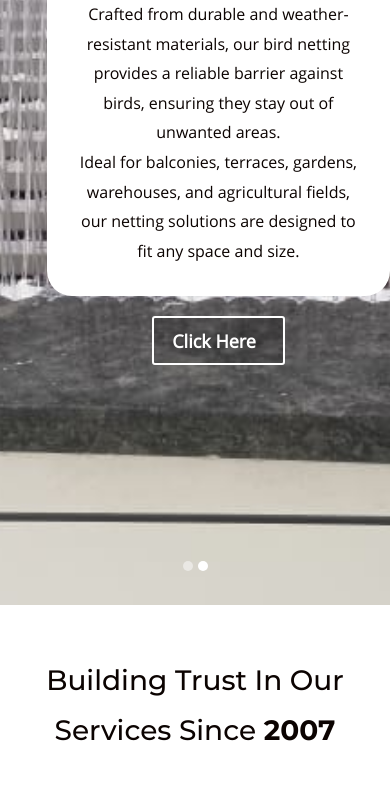
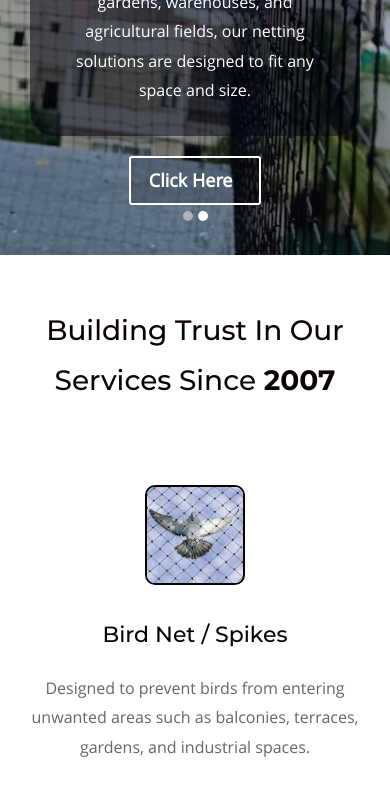
Before and after one commit to ShriiiTrackingSolutions/sbbirdnetting, a plain HTML site: page index.html in a window 390 px wide. Shown: the part 422-1208 px from the top of the page. Drawn offline with nearby package versions, Linux system fonts and the light colour scheme.

Commit message:
home banner edited

```diff
--- a/css/responsive.css
+++ b/css/responsive.css
@@ -37,6 +37,14 @@
   background: none;
 }
 
+#ca1.owl-carousel .item1 {
+  padding-left: 70px;
+  padding-right: 70px;
+}
+#ca1.owl-carousel .item2 {
+  padding-left: 70px;
+  padding-right: 70px;
+}
 
  }
 
@@ -164,6 +172,29 @@ text-align: left;
     padding: 0 12px;
   }
 
+  #ca1.owl-carousel .item {
+    padding: 50px 30px;
+    background-color: red;
+}
+#ca1.owl-carousel .item1 {
+  background: url('../image/GalleryImage1.jpeg') no-repeat center;
+  background-size: cover;
+  overflow: hidden;
+}
+#ca1.owl-carousel .item2 {
+  background: url('../image/WhatsApp-Image-2024-08-06-at-7.03.27-PM.jpg') no-repeat center;
+  background-size: cover;
+}
+.bannertext1 {
+  background-color: #00000f80;
+  border-radius: 25px;
+  padding: 30px !important;
+  color: #ffffff;
+}
+.bannertext1 .display-3 a {
+  color: #ffffff;
+}
+
  }
 
 @media only screen and (max-width: 479px) {
```
Also changed, not shown: image/WhatsApp-Image-2024-08-06-at-7.03.27-PM.jpg (added).
